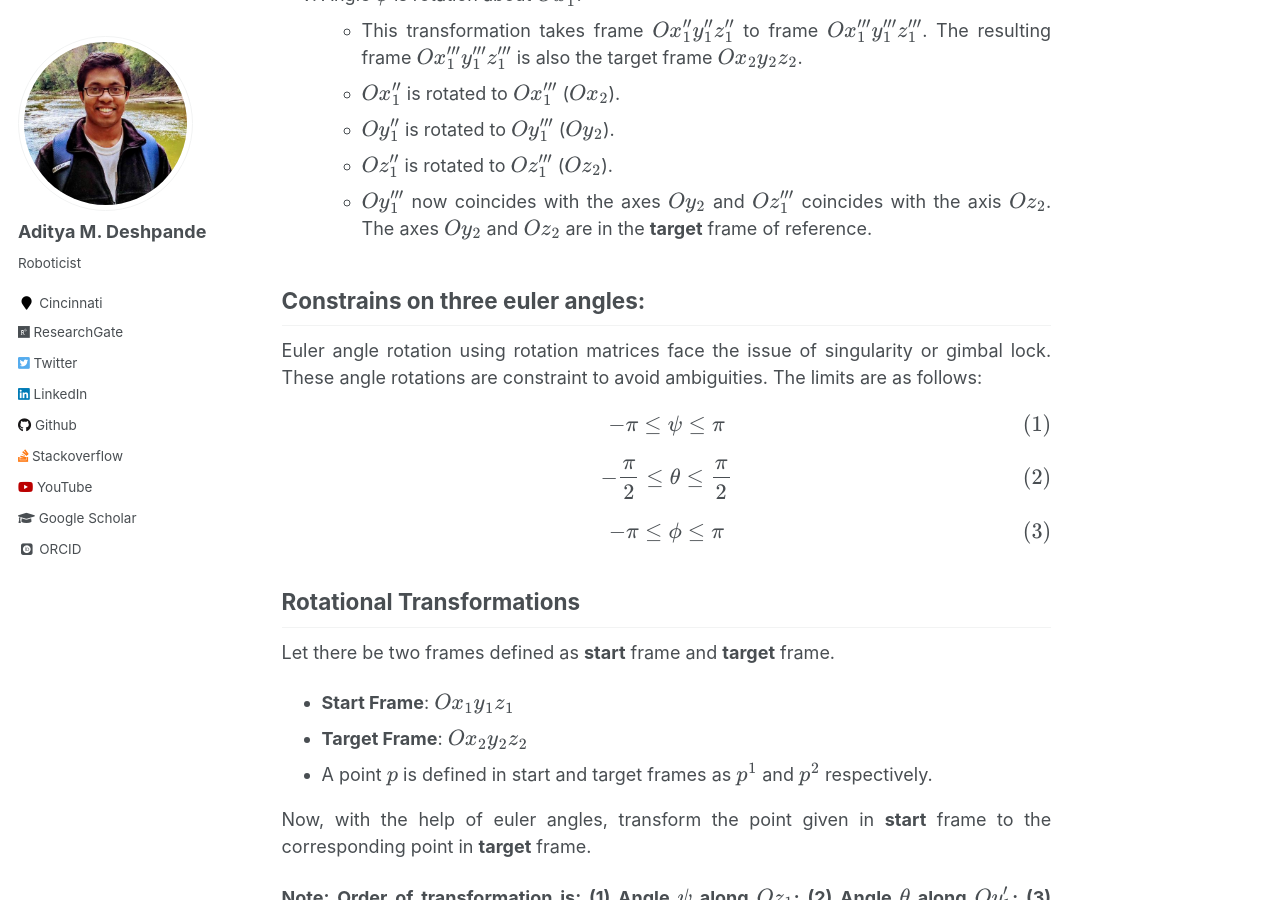
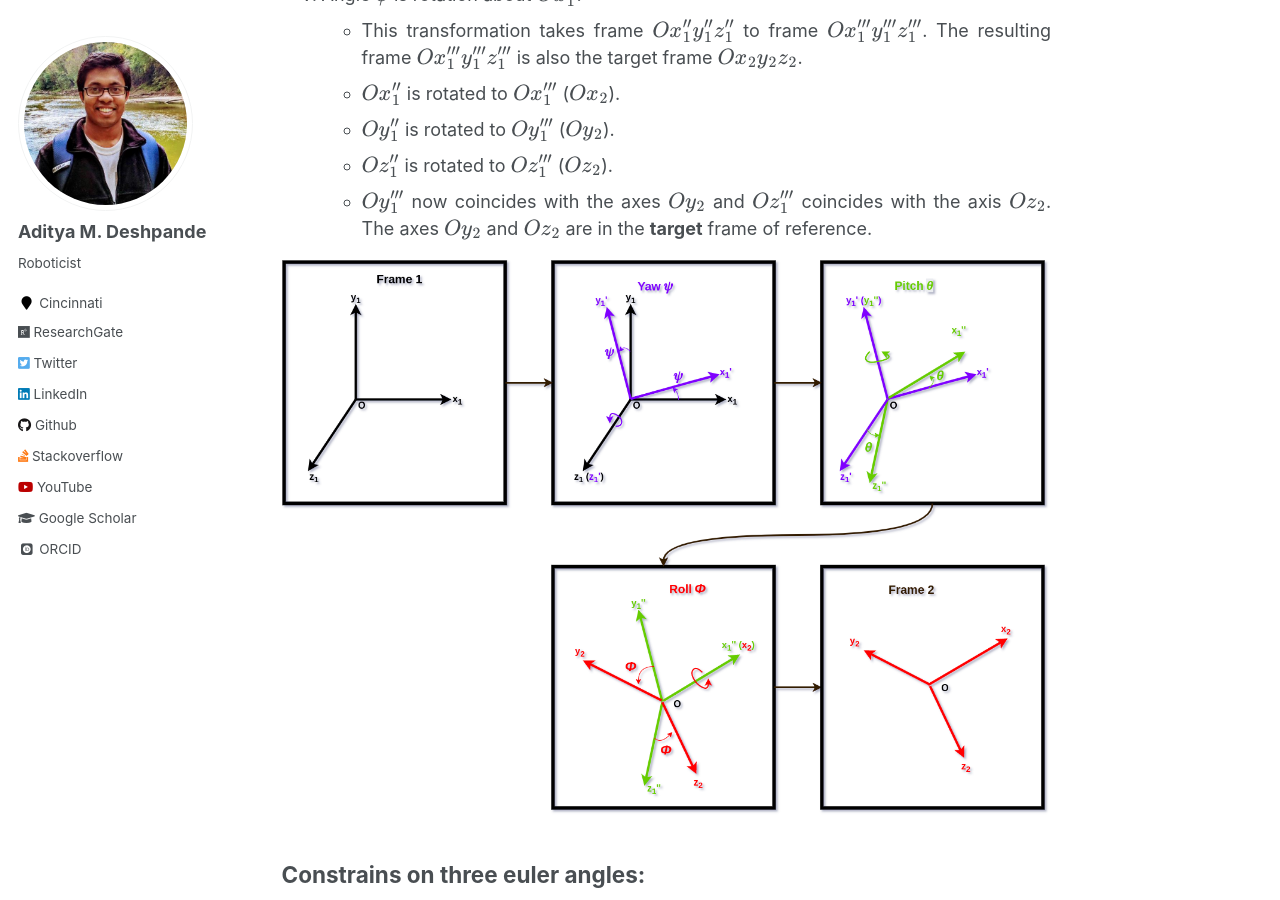
Before and after one commit to adipandas/adipandas.github.io, a Jekyll site: the page built from _posts/2020-02-10-euler-rotation.md, in a window 1280 px wide and 900 px high, scrolled down 1693 px. Built offline with Jekyll 4.4.1, drawn with Linux system fonts in a browser that asks for light colours; some web fonts are replaced; formulas are drawn with MathJax 3; comment, search, counter and statistics services are not loaded.

Commit message:
Update 2020-02-10-euler-rotation.md

```diff
--- a/_posts/2020-02-10-euler-rotation.md
+++ b/_posts/2020-02-10-euler-rotation.md
@@ -66,6 +66,8 @@ Lets say one has to go from **frame 1** to **frame 2** using euler angle $$\psi$
 
 </ol>
 
+<p style="text-align:center;"><img src="/images/euler_rotation/euler_rotation_diagram.png" alt="euler-rotation-sequence"/></p>
+
 
 ## Constrains on three euler angles:
 Euler angle rotation using rotation matrices face the issue of singularity or gimbal lock. These angle rotations are constraint to avoid ambiguities. The limits are as follows:
```
